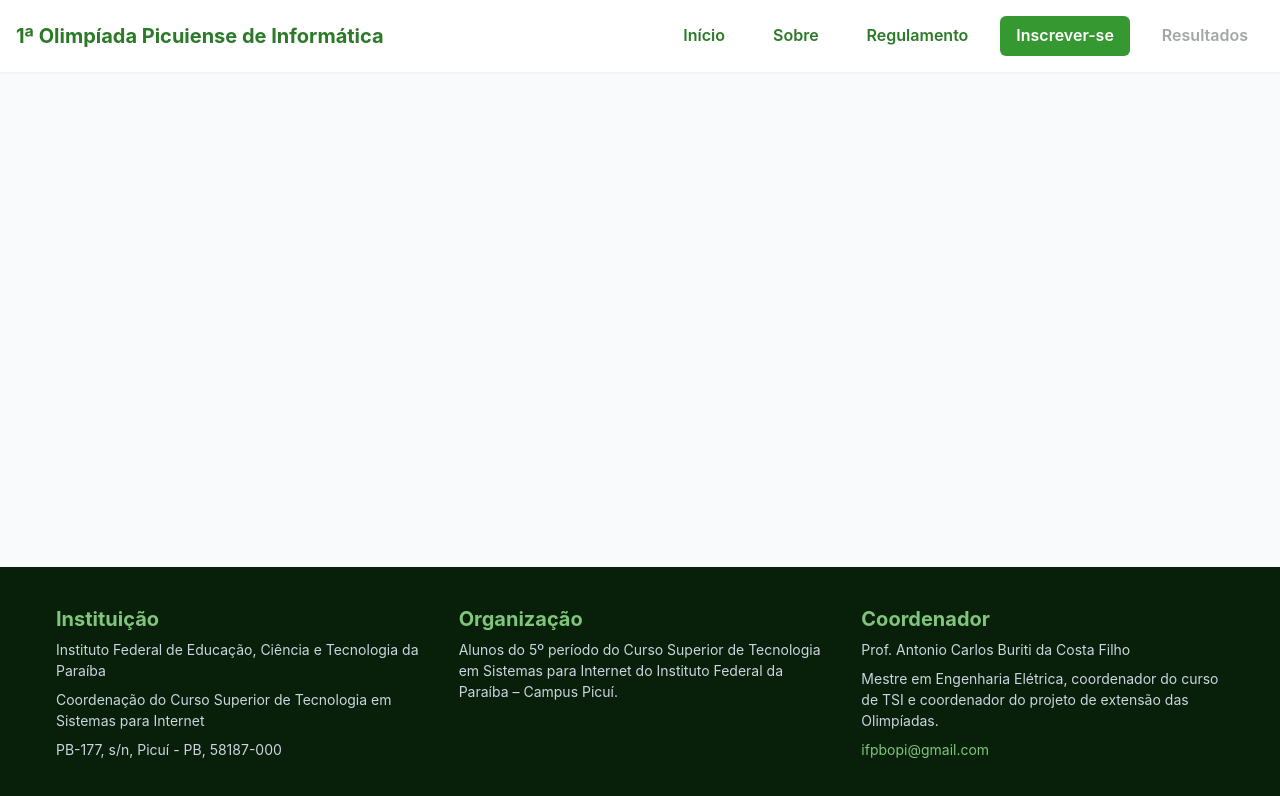
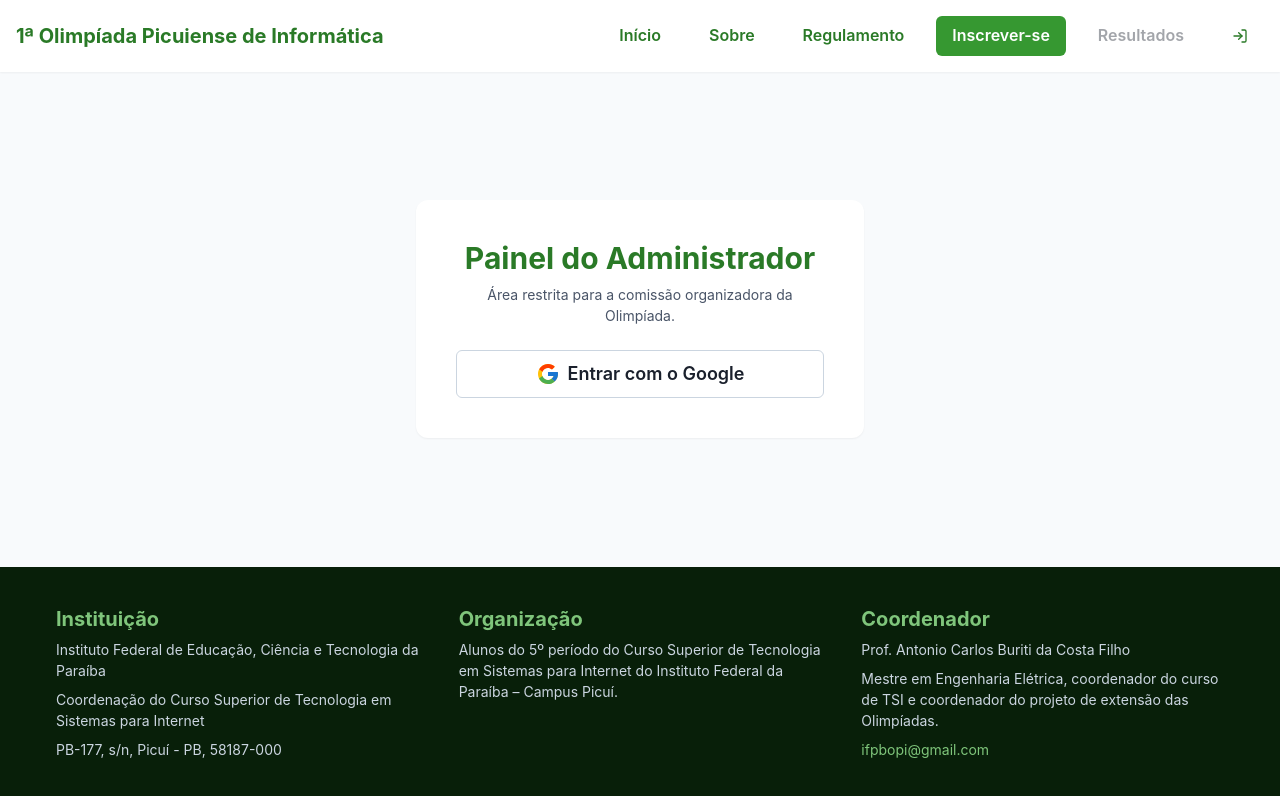
Before and after one commit to EmerSormany/olimpiadainformatica, a React (Vite) app in the folder olimpiadas-frontend/: page /login in a window 1280 px wide. Shown: the top 796 px of the page. Built offline with nearby package versions, Linux system fonts and the light colour scheme; no server answers.

Commit message:
implementada tela de login

```diff
--- a/olimpiadas-frontend/package.json
+++ b/olimpiadas-frontend/package.json
@@ -20,6 +20,7 @@
     "libphonenumber-js": "^1.13.6",
     "react": "^19.2.4",
     "react-dom": "^19.2.4",
+    "react-icons": "^5.6.0",
     "react-router-dom": "^7.13.1",
     "tailwindcss": "^4.2.1",
     "zod": "^4.4.3"
--- a/olimpiadas-frontend/src/App.jsx
+++ b/olimpiadas-frontend/src/App.jsx
@@ -1,12 +1,37 @@
-import { BrowserRouter as Router, Routes, Route } from 'react-router-dom'
+import { BrowserRouter as Router, Routes, Route, Navigate } from 'react-router-dom'
 import Header from './components/header/Header'
 import Hero from './components/main/Hero'
 import Footer from './components/footer/Footer'
 import About from './pages/About'
 import './App.css'
 import Form from './pages/Form'
+import Login from './pages/Login'
+import AdmPage from './pages/AdmPage'
+import { useEffect, useState } from 'react'
+import { supabase } from './utils/supabase'
 
 function App() {
+
+  const [session, setSession] = useState(null)
+  const [loadingAuth, setLoadingAuth] = useState(true)
+
+  useEffect(() => {
+    supabase.auth.getSession().then(({ data: { session }}) => {
+      setSession(session)
+      setLoadingAuth(false)
+    })
+
+    const { data: {subscription }} = supabase.auth.onAuthStateChange((_event, session) => {
+      setSession(session)
+      setLoadingAuth(false)
+    })
+
+    return () => subscription.unsubscribe()
+  }, [])
+
+  if (loadingAuth) {
+    return null
+  }
 
   return (
 
@@ -21,6 +46,8 @@ function App() {
               <Route path='/' element={ <Hero/> } />
               <Route path='/about' element={ <About/> } />
               <Route path='/form' element={ <Form/> } />
+              <Route path='/login' element={ session ? <Navigate to='/admin' replace/> : <Login/> } />
+              <Route path='/admin' element={ session ? <AdmPage session={session} /> : <Navigate to='/login' replace/> } />
           </Routes>
         </main>
 
--- a/olimpiadas-frontend/src/components/header/Header.jsx
+++ b/olimpiadas-frontend/src/components/header/Header.jsx
@@ -1,6 +1,7 @@
 import { Flex, Button, HStack, Text, IconButton, useDisclosure, Drawer, DrawerOverlay, DrawerContent, DrawerCloseButton, DrawerBody, VStack } from '@chakra-ui/react';
 import { motion } from 'framer-motion';
 import { useNavigate } from 'react-router-dom'
+import { FiLogIn } from "react-icons/fi";
 
 // Transformando o Flex do Chakra em um componente animado pelo Framer Motion
 const MotionFlex = motion(Flex);
@@ -57,6 +58,9 @@ export default function Header() {
                 <Button variant="ghost" colorScheme="gray" isDisabled>
                     Resultados
                 </Button>
+                <Button variant='ghost' colorScheme='greenOlympics' onClick={() => navigate('/login')}>
+                    <FiLogIn />
+                </Button>
             </HStack>
 
             <IconButton
--- /dev/null
+++ b/olimpiadas-frontend/src/pages/AdmPage.jsx
@@ -0,0 +1,43 @@
+import { Box, Button, Container, Heading, Text, VStack, Avatar} from '@chakra-ui/react';
+import { supabase } from '../utils/supabase';
+
+export default function AdmPage({ session }) {
+
+  const handleLogout = async () => {
+    await supabase.auth.signOut();
+  };
+
+  // Se não houver sessão ativa (segurança extra)
+  if (!session) return null;
+
+  const user = session.user;
+
+  return (
+    <Container maxW="container.md" py={12}>
+      <Box bg="white" p={8} borderRadius="xl" boxShadow="sm" textAlign="center">
+        <VStack spacing={6}>
+          <Avatar size="xl" src={user.user_metadata.avatar_url} name={user.user_metadata.full_name} />
+
+          <Box>
+            <Heading as="h1" size="xl" color="greenOlympics.600" mb={2}>
+              Bem-vindo ao Dashboard!
+            </Heading>
+            <Text color="gray.600">
+              Autenticação realizada com sucesso para a conta administrativa.
+            </Text>
+          </Box>
+
+          <Box bg="gray.50" p={4} borderRadius="md" w="100%" textAlign="left" fontSize="sm">
+            <Text><strong>Nome:</strong> {user.user_metadata.full_name}</Text>
+            <Text><strong>E-mail:</strong> {user.email}</Text>
+            <Text><strong>ID de Sessão Supabase:</strong> {user.id}</Text>
+          </Box>
+
+          <Button colorScheme="greenOlympics" variant="outline" w="100%" onClick={handleLogout}>
+            Sair
+          </Button>
+        </VStack>
+      </Box>
+    </Container>
+  );
+}
--- /dev/null
+++ b/olimpiadas-frontend/src/pages/Login.jsx
@@ -0,0 +1,69 @@
+import { Box, Button, Container, Heading, Text, VStack, useToast, Icon} from '@chakra-ui/react';
+import { motion } from 'framer-motion';
+import { FcGoogle } from 'react-icons/fc';
+import { supabase } from '../utils/supabase';
+import { useState } from 'react';
+
+const MotionContainer = motion(Container);
+
+export default function Login() {
+  const [isConnecting, setIsConnecting] = useState(false);
+  const toast = useToast();
+
+  const handleGoogleLogin = async () => {
+      setIsConnecting(true);
+
+      const { error } = await supabase.auth.signInWithOAuth({
+          provider: 'google',
+          options: {
+              redirectTo: window.location.origin + '/admin',
+      },
+    });
+
+    if (error) {
+        toast({
+            title: 'Erro na autenticação',
+            description: error.message,
+            status: 'error',
+            duration: 5000,
+            isClosable: true,
+            position: 'top'
+        });
+        setIsConnecting(false);
+    }
+  };
+
+  return (
+    <Box w="100%" py={{ base: 20, md: 32 }}>
+      <MotionContainer
+        maxW="md" bg="white" p={{ base: 8, md: 10 }}
+        borderRadius="xl" boxShadow="sm" textAlign="center"
+        initial={{ opacity: 0, y: 20 }} animate={{ opacity: 1, y: 0 }}
+      >
+        <VStack spacing={6}>
+          <Box>
+            <Heading as="h1" size="lg" color="greenOlympics.600" mb={2}>
+              Painel do Administrador
+            </Heading>
+            <Text color="gray.600" fontSize="sm">
+              Área restrita para a comissão organizadora da Olimpíada.
+            </Text>
+          </Box>
+
+          <Button
+            w="100%" size="lg" variant="outline"
+            leftIcon={<Icon as={FcGoogle} boxSize={6} />}
+            onClick={handleGoogleLogin}
+            isLoading={isConnecting}
+            loadingText="Redirecionando..."
+            borderColor="gray.300"
+            _hover={{ bg: 'gray.50', transform: 'translateY(-1px)' }}
+            transition="all 0.2s"
+          >
+            Entrar com o Google
+          </Button>
+        </VStack>
+      </MotionContainer>
+    </Box>
+  );
+}
```
